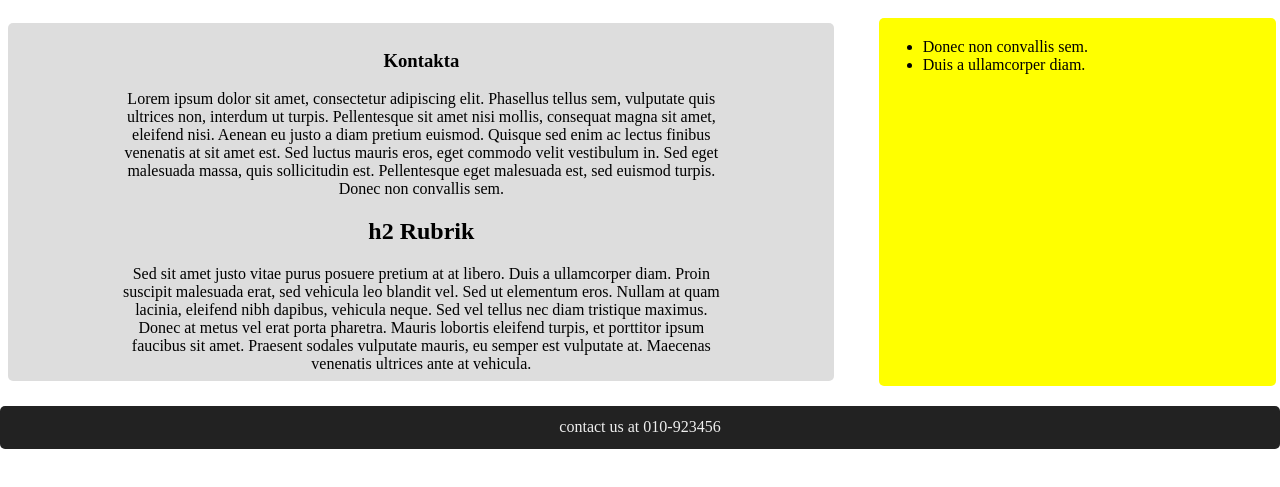
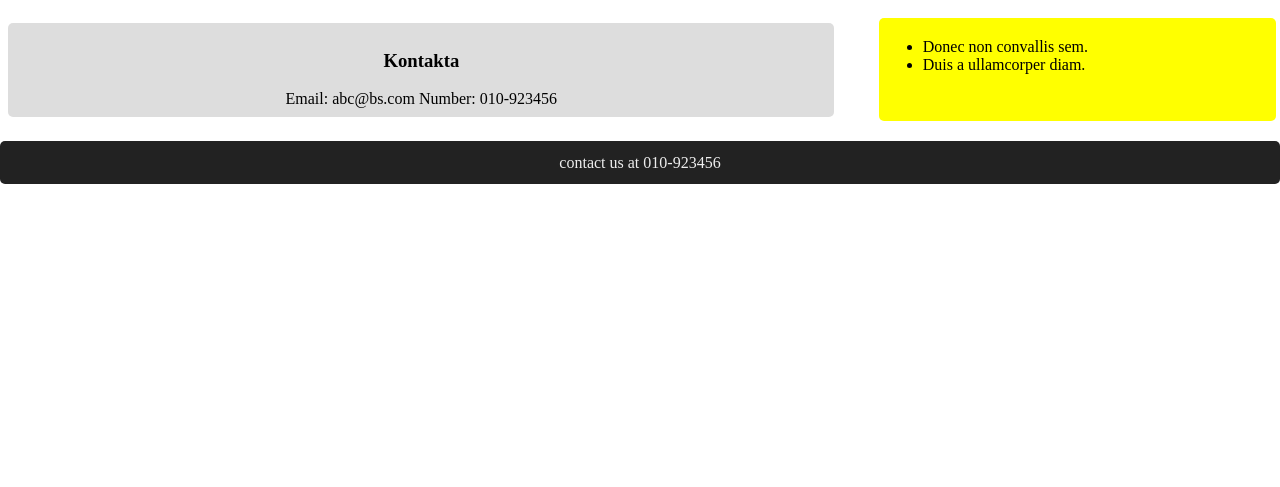
Before and after one commit to Citruspuds/hotals, a plain HTML site: page kontakta.html in a window 1280 px wide. Shown: the part 249-736 px from the top of the page. Drawn offline with Linux system fonts and the light colour scheme.

Commit message:
fix
fixed

```diff
--- a/kontakta.html
+++ b/kontakta.html
@@ -10,7 +10,7 @@
 <body>
   <header>
     <img src="logga.png" alt="logga" id="logo">
-    <img name="slide" id="sol">
+    <img id="slide" src="#" alt="slide">
   </header>
   <nav>
     <a href="index.html">Start</a>
@@ -22,22 +22,8 @@
     <article>
       <h1>Kontakta</h1>
       <p>
-        Lorem ipsum dolor sit amet, consectetur adipiscing elit.
-         Phasellus tellus sem, vulputate quis ultrices non, interdum ut turpis.
-         Pellentesque sit amet nisi mollis, consequat magna sit amet, eleifend nisi.
-         Aenean eu justo a diam pretium euismod. Quisque sed enim ac lectus finibus
-         venenatis at sit amet est. Sed luctus mauris eros, eget commodo velit vestibulum in.
-         Sed eget malesuada massa, quis sollicitudin est. Pellentesque eget malesuada est,
-         sed euismod turpis. Donec non convallis sem.
-      </p>
-      <h2>h2 Rubrik</h2>
-      <p>
-        Sed sit amet justo vitae purus posuere pretium at at libero. Duis a ullamcorper diam.
-        Proin suscipit malesuada erat, sed vehicula leo blandit vel. Sed ut elementum eros.
-        Nullam at quam lacinia, eleifend nibh dapibus, vehicula neque. Sed vel tellus nec diam tristique maximus.
-        Donec at metus vel erat porta pharetra. Mauris lobortis eleifend turpis,
-        et porttitor ipsum faucibus sit amet. Praesent sodales vulputate mauris, eu semper est vulputate at.
-        Maecenas venenatis ultrices ante at vehicula.
+        Email: abc@bs.com
+        Number: 010-923456
       </p>
     </article>
   </section>
--- a/slide.js
+++ b/slide.js
@@ -10,7 +10,7 @@ var i = 0; // Start point
 
 	// Change Image
 	function changeImg(){
-		document.slide.src = images[i];
+		document.getElementById("slide").src = images[i];
 
 		if(i < images.length - 1){
 			i++;
--- a/style.css
+++ b/style.css
@@ -6,7 +6,7 @@ header img#logo{
   width:12%;
   margin: 1%;
 }
-header img#sol{
+header img#slide{
   width:80%;
   border-radius: 15px;
 }
```
Also changed, not shown: boka.html (+1 -1 lines), hitta.html (+1 -1 lines), index.html (+1 -1 lines).
